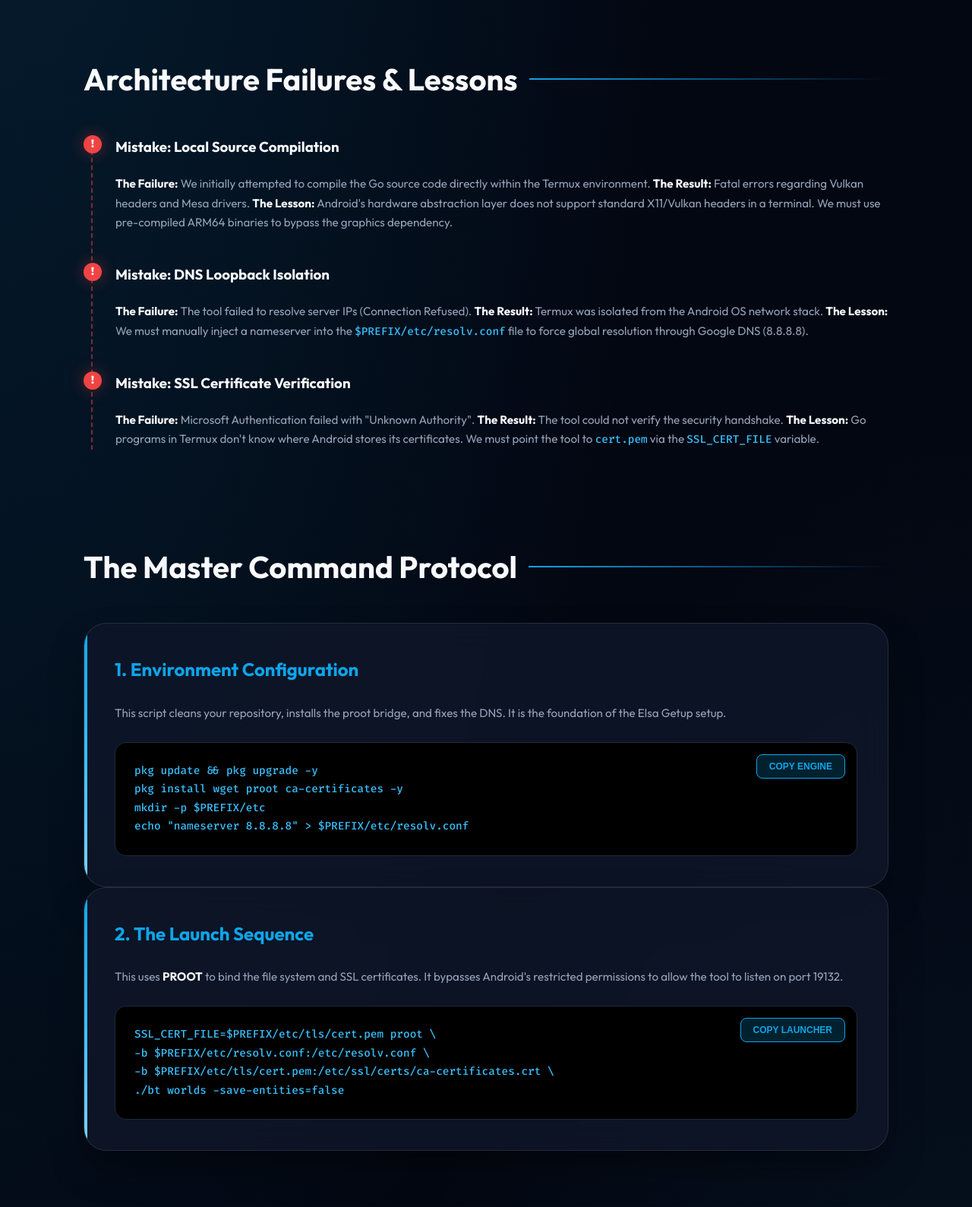
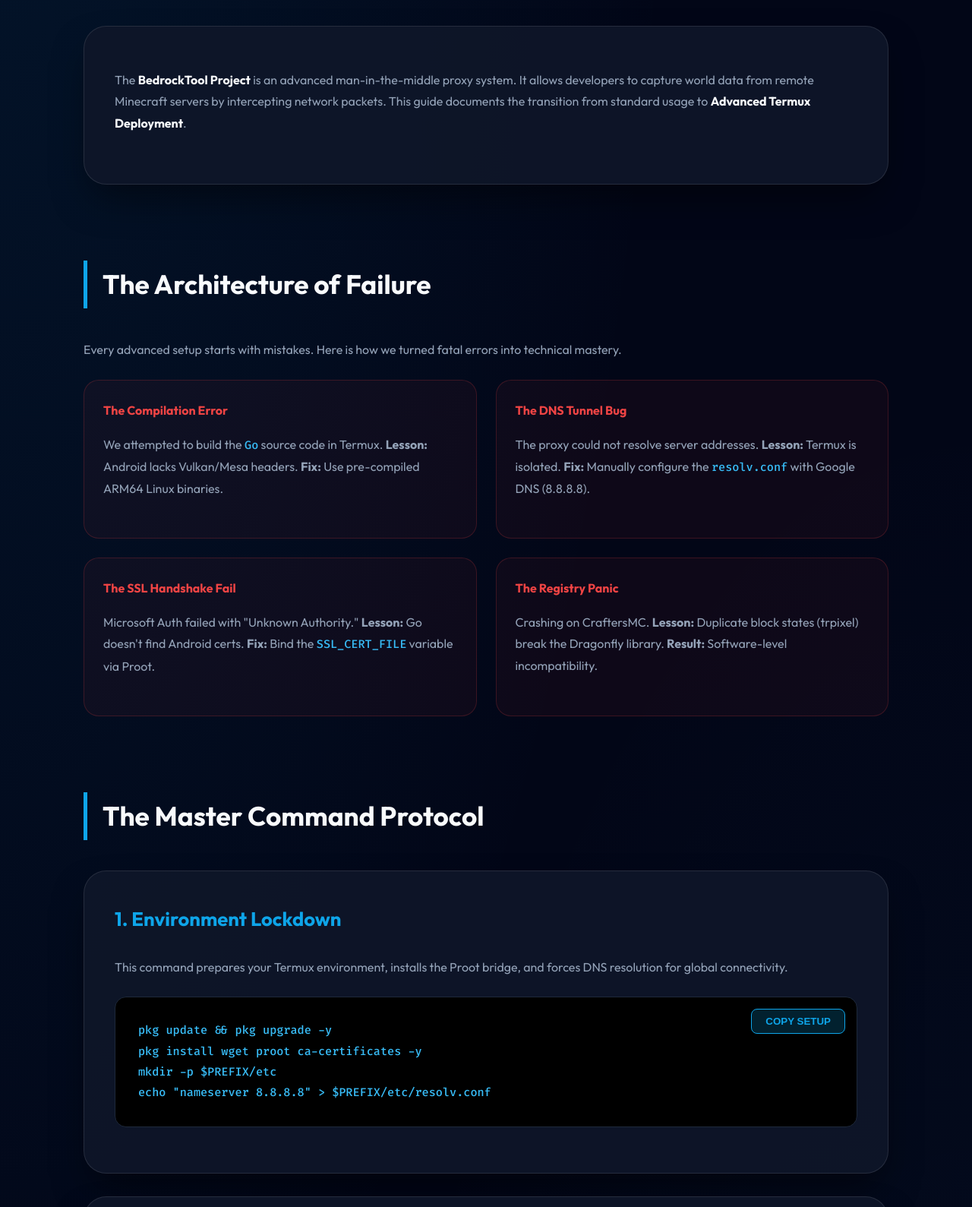
Before and after one commit to VINXProjectz/bedrocktool-guide, a plain HTML site: page index.html in a window 1280 px wide. Shown: the part 643-2232 px from the top of the page at 76% size. Drawn offline with Linux system fonts and the light colour scheme.

Commit message:
Update index.html

```diff
--- a/index.html
+++ b/index.html
@@ -1,272 +1,177 @@
+
 <!DOCTYPE html>
 <html lang="en">
 <head>
     <meta charset="UTF-8">
     <meta name="viewport" content="width=device-width, initial-scale=1.0">
-    <title>ELSA GETUP | The Bedrock Architect</title>
-    <!-- Premium Fonts -->
+    <title>ELSA GETUP | Bedrock Proxy Architect</title>
     <link href="https://fonts.googleapis.com/css2?family=Outfit:wght@100;400;700;900&family=Fira+Code:wght@300;500&display=swap" rel="stylesheet">
     <style>
         :root {
-            --frost-bg: #030712;
+            --frost-bg: #020617;
             --ice-blue: #0ea5e9;
             --crystal-white: #f8fafc;
-            --shadow-depth: 0 25px 50px -12px rgba(0, 0, 0, 0.5);
-            --glass-bg: rgba(15, 23, 42, 0.8);
+            --glass-bg: rgba(15, 23, 42, 0.9);
+            --border: rgba(255, 255, 255, 0.1);
             --accent-gradient: linear-gradient(135deg, #0ea5e9 0%, #38bdf8 50%, #7dd3fc 100%);
-            --error-glow: 0 0 20px rgba(239, 68, 68, 0.4);
+            --error-red: #ef4444;
         }
 
-        * {
-            box-sizing: border-box;
-            scroll-behavior: smooth;
-        }
+        * { box-sizing: border-box; scroll-behavior: smooth; }
 
         body {
             background-color: var(--frost-bg);
             background-image:
-                radial-gradient(at 0% 0%, rgba(14, 165, 233, 0.15) 0, transparent 50%),
-                radial-gradient(at 100% 100%, rgba(56, 189, 248, 0.1) 0, transparent 50%);
+                radial-gradient(at 0% 0%, rgba(14, 165, 233, 0.1) 0, transparent 50%),
+                radial-gradient(at 100% 100%, rgba(56, 189, 248, 0.05) 0, transparent 50%);
             color: var(--crystal-white);
             font-family: 'Outfit', sans-serif;
             margin: 0;
-            line-height: 1.7;
-            overflow-x: hidden;
+            line-height: 1.8;
         }
 
-        /* Hero Section */
-        .hero {
-            height: 80vh;
-            display: flex;
-            flex-direction: column;
-            justify-content: center;
-            align-items: center;
+        .container { max-width: 1100px; margin: 0 auto; padding: 60px 20px; }
+
+        /* Hero UI */
+        header {
             text-align: center;
-            padding: 0 20px;
+            padding: 100px 0;
+            background: var(--glass-bg);
+            backdrop-filter: blur(20px);
+            border-bottom: 1px solid var(--border);
+            border-radius: 0 0 50px 50px;
+            margin-bottom: 80px;
         }
 
-        .hero h1 {
-            font-size: clamp(3rem, 10vw, 6rem);
+        h1 {
+            font-size: clamp(3.5rem, 8vw, 5.5rem);
             font-weight: 900;
             margin: 0;
-            letter-spacing: -2px;
             background: var(--accent-gradient);
             -webkit-background-clip: text;
             -webkit-text-fill-color: transparent;
-            text-shadow: 0 10px 30px rgba(14, 165, 233, 0.3);
+            letter-spacing: -3px;
         }
 
-        .hero p {
-            font-size: 1.25rem;
-            max-width: 600px;
-            opacity: 0.8;
-            margin-top: 20px;
-            font-weight: 300;
-        }
+        .brand-subtitle { font-size: 1.2rem; opacity: 0.6; letter-spacing: 4px; text-transform: uppercase; margin-top: 10px; }
 
-        /* Layout Container */
-        .container {
-            max-width: 1100px;
-            margin: 0 auto;
-            padding: 40px 20px;
-        }
-
-        /* Section Styling */
-        section {
-            margin-bottom: 120px;
-            animation: fadeIn 1s ease-out;
-        }
-
-        h2 {
-            font-size: 2.5rem;
-            margin-bottom: 40px;
-            display: flex;
-            align-items: center;
-            gap: 15px;
-        }
-
-        h2::after {
-            content: "";
-            height: 2px;
-            flex-grow: 1;
-            background: linear-gradient(to right, var(--ice-blue), transparent);
-        }
-
-        /* Cards and Content */
-        .grid {
-            display: grid;
-            grid-template-columns: repeat(auto-fit, minmax(320px, 1fr));
-            gap: 30px;
-        }
+        /* Documentation Style */
+        section { margin-bottom: 100px; }
+        h2 { font-size: 2.2rem; border-left: 5px solid var(--ice-blue); padding-left: 20px; margin-bottom: 40px; }
 
         .card {
             background: var(--glass-bg);
-            backdrop-filter: blur(20px);
-            border: 1px solid rgba(255, 255, 255, 0.1);
+            border: 1px solid var(--border);
             padding: 40px;
             border-radius: 30px;
-            box-shadow: var(--shadow-depth);
-            position: relative;
-            overflow: hidden;
-        }
-
-        .card::before {
-            content: "";
-            position: absolute;
-            top: 0; left: 0; width: 4px; height: 100%;
-            background: var(--accent-gradient);
-        }
-
-        .card h3 {
-            font-size: 1.5rem;
-            margin-top: 0;
-            color: var(--ice-blue);
-        }
-
-        /* The Explanation Briefs */
-        .brief {
-            font-size: 0.95rem;
-            color: #94a3b8;
-            margin-bottom: 25px;
-        }
-
-        .brief b {
-            color: var(--crystal-white);
-        }
-
-        /* Command Engine */
-        .code-engine {
-            background: #000;
-            border-radius: 15px;
-            padding: 25px;
-            position: relative;
-            border: 1px solid #1e293b;
-        }
-
-        .code-engine pre {
-            margin: 0;
-            overflow-x: auto;
-        }
-
-        code {
-            font-family: 'Fira Code', monospace;
-            font-size: 0.9rem;
-            color: #38bdf8;
-        }
-
-        .copy-btn {
-            position: absolute;
-            top: 15px; right: 15px;
-            background: rgba(14, 165, 233, 0.2);
-            border: 1px solid var(--ice-blue);
-            color: var(--ice-blue);
-            padding: 8px 16px;
-            border-radius: 8px;
-            cursor: pointer;
-            font-weight: 600;
-            font-size: 0.75rem;
-            transition: 0.3s;
-        }
-
-        .copy-btn:hover {
-            background: var(--ice-blue);
-            color: white;
-        }
-
-        /* Diagnostics & Mistakes Section */
-        .mistake-log {
-            border-left: 2px dashed rgba(239, 68, 68, 0.5);
-            padding-left: 30px;
-            margin-left: 10px;
-        }
-
-        .log-item {
-            margin-bottom: 40px;
+            margin-bottom: 30px;
+            box-shadow: 0 25px 50px -12px rgba(0, 0, 0, 0.5);
             position: relative;
         }
 
-        .log-item::before {
-            content: "!";
-            position: absolute;
-            left: -42px;
-            top: 0;
-            width: 24px; height: 24px;
-            background: #ef4444;
-            color: white;
-            border-radius: 50%;
-            display: flex;
-            align-items: center; justify-content: center;
-            font-weight: 900;
-            font-size: 14px;
-            box-shadow: var(--error-glow);
+        .card h3 { color: var(--ice-blue); margin-top: 0; font-size: 1.6rem; }
+
+        .explanation { color: #94a3b8; font-size: 1rem; margin-bottom: 25px; }
+        .highlight { color: var(--crystal-white); font-weight: 600; }
+
+        /* The Mistake Table */
+        .mistake-grid { display: grid; grid-template-columns: 1fr 1fr; gap: 25px; }
+        @media (max-width: 800px) { .mistake-grid { grid-template-columns: 1fr; } }
+
+        .mistake-box {
+            background: rgba(239, 68, 68, 0.05);
+            border: 1px solid rgba(239, 68, 68, 0.2);
+            padding: 25px;
+            border-radius: 20px;
+        }
+        .mistake-box h4 { color: var(--error-red); margin: 0 0 10px 0; }
+
+        /* Code Block Engine */
+        .code-block {
+            background: #000;
+            border-radius: 15px;
+            padding: 30px;
+            position: relative;
+            border: 1px solid #1e293b;
+            margin: 20px 0;
+        }
+
+        pre { margin: 0; overflow-x: auto; }
+        code { font-family: 'Fira Code', monospace; color: #38bdf8; font-size: 0.95rem; }
+
+        .copy-btn {
+            position: absolute; top: 15px; right: 15px;
+            background: rgba(14, 165, 233, 0.2); border: 1px solid var(--ice-blue);
+            color: var(--ice-blue); padding: 8px 18px; border-radius: 8px;
+            cursor: pointer; font-weight: 700; transition: 0.3s;
+        }
+        .copy-btn:hover { background: var(--ice-blue); color: white; }
+
+        /* Future Roadmap */
+        .roadmap { border-left: 2px solid var(--ice-blue); padding-left: 30px; margin-left: 15px; }
+        .roadmap-item { margin-bottom: 40px; position: relative; }
+        .roadmap-item::before {
+            content: ""; position: absolute; left: -37px; top: 10px;
+            width: 12px; height: 12px; background: var(--ice-blue); border-radius: 50%;
         }
 
         /* Footer */
         footer {
-            background: rgba(2, 6, 23, 0.95);
-            padding: 60px 20px;
-            text-align: center;
-            border-top: 1px solid rgba(255, 255, 255, 0.05);
+            background: #010409; padding: 80px 20px; text-align: center;
+            border-top: 1px solid var(--border);
         }
+        .footer-logo { font-weight: 900; font-size: 1.8rem; margin-bottom: 10px; }
 
-        .footer-brand {
-            font-weight: 900;
-            font-size: 1.5rem;
-            letter-spacing: 2px;
-            margin-bottom: 10px;
-        }
-
-        @keyframes fadeIn {
-            from { opacity: 0; transform: translateY(20px); }
-            to { opacity: 1; transform: translateY(0); }
-        }
-
-        /* Responsiveness */
-        @media (max-width: 768px) {
-            .hero h1 { font-size: 3rem; }
-            .grid { grid-template-columns: 1fr; }
-        }
     </style>
 </head>
 <body>
 
-    <div class="hero">
+    <header>
         <h1>ELSA GETUP</h1>
-        <p>A premium development journal documenting the journey of Bedrock architecture, proxy mastery, and the technical correction of every error.</p>
-    </div>
+        <div class="brand-subtitle">The Bedrock Architect Portal</div>
+    </header>
 
     <div class="container">
 
-        <!-- Phase 1: Mistakes & Solutions -->
+        <section id="summary">
+            <h2>Executive Summary</h2>
+            <div class="card">
+                <p class="explanation">
+                    The <span class="highlight">BedrockTool Project</span> is an advanced man-in-the-middle proxy system. It allows developers to capture world data from remote Minecraft servers by intercepting network packets. This guide documents the transition from standard usage to <span class="highlight">Advanced Termux Deployment</span>.
+                </p>
+            </div>
+        </section>
+
         <section id="mistakes">
-            <h2>Architecture Failures & Lessons</h2>
-            <div class="mistake-log">
-                <div class="log-item">
-                    <h3>Mistake: Local Source Compilation</h3>
-                    <p class="brief"><b>The Failure:</b> We initially attempted to compile the Go source code directly within the Termux environment. <b>The Result:</b> Fatal errors regarding Vulkan headers and Mesa drivers. <b>The Lesson:</b> Android's hardware abstraction layer does not support standard X11/Vulkan headers in a terminal. We must use pre-compiled ARM64 binaries to bypass the graphics dependency.</p>
+            <h2>The Architecture of Failure</h2>
+            <p class="explanation">Every advanced setup starts with mistakes. Here is how we turned fatal errors into technical mastery.</p>
+            <div class="mistake-grid">
+                <div class="mistake-box">
+                    <h4>The Compilation Error</h4>
+                    <p class="explanation">We attempted to build the <code>Go</code> source code in Termux. <b>Lesson:</b> Android lacks Vulkan/Mesa headers. <b>Fix:</b> Use pre-compiled ARM64 Linux binaries.</p>
                 </div>
-
-                <div class="log-item">
-                    <h3>Mistake: DNS Loopback Isolation</h3>
-                    <p class="brief"><b>The Failure:</b> The tool failed to resolve server IPs (Connection Refused). <b>The Result:</b> Termux was isolated from the Android OS network stack. <b>The Lesson:</b> We must manually inject a nameserver into the <code>$PREFIX/etc/resolv.conf</code> file to force global resolution through Google DNS (8.8.8.8).</p>
+                <div class="mistake-box">
+                    <h4>The DNS Tunnel Bug</h4>
+                    <p class="explanation">The proxy could not resolve server addresses. <b>Lesson:</b> Termux is isolated. <b>Fix:</b> Manually configure the <code>resolv.conf</code> with Google DNS (8.8.8.8).</p>
                 </div>
-
-                <div class="log-item">
-                    <h3>Mistake: SSL Certificate Verification</h3>
-                    <p class="brief"><b>The Failure:</b> Microsoft Authentication failed with "Unknown Authority". <b>The Result:</b> The tool could not verify the security handshake. <b>The Lesson:</b> Go programs in Termux don't know where Android stores its certificates. We must point the tool to <code>cert.pem</code> via the <code>SSL_CERT_FILE</code> variable.</p>
+                <div class="mistake-box">
+                    <h4>The SSL Handshake Fail</h4>
+                    <p class="explanation">Microsoft Auth failed with "Unknown Authority." <b>Lesson:</b> Go doesn't find Android certs. <b>Fix:</b> Bind the <code>SSL_CERT_FILE</code> variable via Proot.</p>
+                </div>
+                <div class="mistake-box">
+                    <h4>The Registry Panic</h4>
+                    <p class="explanation">Crashing on CraftersMC. <b>Lesson:</b> Duplicate block states (trpixel) break the Dragonfly library. <b>Result:</b> Software-level incompatibility.</p>
                 </div>
             </div>
         </section>
 
-        <!-- Phase 2: The Master Commands -->
-        <section id="commands">
+        <section id="master-commands">
             <h2>The Master Command Protocol</h2>
-
             <div class="card">
-                <h3>1. Environment Configuration</h3>
-                <p class="brief">This script cleans your repository, installs the proot bridge, and fixes the DNS. It is the foundation of the Elsa Getup setup.</p>
-                <div class="code-engine">
-                    <button class="copy-btn" onclick="copy(this)">COPY ENGINE</button>
+                <h3>1. Environment Lockdown</h3>
+                <p class="explanation">This command prepares your Termux environment, installs the Proot bridge, and forces DNS resolution for global connectivity.</p>
+                <div class="code-block">
+                    <button class="copy-btn" onclick="copy(this)">COPY SETUP</button>
                     <pre><code>pkg update && pkg upgrade -y
 pkg install wget proot ca-certificates -y
 mkdir -p $PREFIX/etc
@@ -275,83 +180,70 @@
             </div>
 
             <div class="card">
-                <h3>2. The Launch Sequence</h3>
-                <p class="brief">This uses <b>PROOT</b> to bind the file system and SSL certificates. It bypasses Android's restricted permissions to allow the tool to listen on port 19132.</p>
-                <div class="code-engine">
-                    <button class="copy-btn" onclick="copy(this)">COPY LAUNCHER</button>
-                    <pre><code>SSL_CERT_FILE=$PREFIX/etc/tls/cert.pem proot \
--b $PREFIX/etc/resolv.conf:/etc/resolv.conf \
--b $PREFIX/etc/tls/cert.pem:/etc/ssl/certs/ca-certificates.crt \
+                <h3>2. Binary Acquisition</h3>
+                <p class="explanation">Fetching the specific ARM64 architecture build required for modern Android processors.</p>
+                <div class="code-block">
+                    <button class="copy-btn" onclick="copy(this)">COPY BINARY</button>
+                    <pre><code>wget https://github.com/bedrock-tool/bedrocktool/releases/download/r1.55.1/bedrocktool-linux-arm64-1.55.1-0 -O bt
+chmod +x bt</code></pre>
+                </div>
+            </div>
+
+            <div class="card">
+                <h3>3. The Execution Sequence</h3>
+                <p class="explanation">The final "Master Run" command. This uses <code>proot</code> to trick the tool into thinking it's in a standard Linux OS with proper certificate paths.</p>
+                <div class="code-block">
+                    <button class="copy-btn" onclick="copy(this)">COPY MASTER RUN</button>
+                    <pre><code>SSL_CERT_FILE=$PREFIX/etc/tls/cert.pem proot \\
+-b $PREFIX/etc/resolv.conf:/etc/resolv.conf \\
+-b $PREFIX/etc/tls/cert.pem:/etc/ssl/certs/ca-certificates.crt \\
 ./bt worlds -save-entities=false</code></pre>
                 </div>
             </div>
         </section>
 
-        <!-- Phase 3: The JavaScript Logic -->
-        <section id="scripting">
-            <h2>Minion AI: JavaScript Logic</h2>
-            <div class="card">
-                <p class="brief">For the Hypixel Minion recreation in Bedrock, we use the <b>Scripting API</b>. This logic handles block detection, inventory management, and animation triggers.</p>
-                <div class="code-engine">
-                    <button class="copy-btn" onclick="copy(this)">COPY MINION API</button>
-                    <pre><code>import { world, system } from "@minecraft/server";
-
-system.runInterval(() => {
-    // Locate minions in the dimension
-    const minions = world.getDimension("overworld").getEntities({ type: "my:minion" });
-
-    for (const minion of minions) {
-        // Detect block in view direction (max 2 blocks)
-        const block = minion.getBlockFromViewDirection({ maxDistance: 2 });
-
-        if (block && block.typeId === "minecraft:cobblestone") {
-            // Execution logic: Clear block -> Add Score -> Play Animation
-            minion.runCommandAsync("animation @s animation.minion.mine");
-            block.setType("minecraft:air");
-            minion.runCommandAsync("scoreboard players add @s storage 1");
-        }
-    }
-}, 100); // Pulse every 5 seconds</code></pre>
+        <section id="roadmap">
+            <h2>Roadmap: What to do Next?</h2>
+            <div class="roadmap">
+                <div class="roadmap-item">
+                    <span class="highlight">Map Conversion:</span> Use the <b>Amulet Map Editor</b> on PC to convert your captured worlds into unique hubs.
                 </div>
-            </div>
-        </section>
-
-        <!-- Phase 4: Error Diagnostic Room -->
-        <section id="diagnostics">
-            <h2>The Panic Room: Registry Diagnostics</h2>
-            <div class="card" style="border: 1px solid rgba(239, 68, 68, 0.3);">
-                <p class="brief"><b>Error:</b> <code>cannot register the same state twice</code> (Go Panic)<br>
-                <b>Explanation:</b> This is a Block Registry conflict. When a server (like CraftersMC) sends duplicate custom block data, the tool's internal library (Dragonfly) crashes to prevent world corruption. This is a <b>software-level incompatibility</b> that no user command can fix until the tool is updated.</p>
+                <div class="roadmap-item">
+                    <span class="highlight">UI Development:</span> Deploy this Elsa Getup guide to <b>GitHub Pages</b> to provide a clean copy-paste resource for your subscribers.
+                </div>
+                <div class="roadmap-item">
+                    <span class="highlight">Server Modding:</span> Explore the <b>Bedrock Scripting API</b> to add custom features like shops and portals to your downloaded worlds.
+                </div>
             </div>
         </section>
 
     </div>
 
     <footer>
-        <div class="footer-brand">VINX - MCPE</div>
-        <p>Automated Developer Guide & Mastery Portal</p>
-        <p>&copy; <span id="year"></span> | Created and Maintained by VINX - MCPE</p>
+        <div class="footer-logo">VINX - MCPE</div>
+        <p>Premium Developer Documentation | Master Architect v2.0</p>
+        <p>&copy; <span id="currentYear"></span> | Created by VINX - MCPE</p>
     </footer>
 
     <script>
-        // Automatic Year Update
-        document.getElementById('year').textContent = new Date().getFullYear();
-
-        // High-Performance Copy System
+        // Copy Engine
         function copy(btn) {
             const code = btn.nextElementSibling.innerText;
             navigator.clipboard.writeText(code).then(() => {
-                const originalText = btn.innerText;
-                btn.innerText = "COPIED TO CLIPBOARD";
+                const original = btn.innerText;
+                btn.innerText = "COPIED!";
                 btn.style.background = "#0ea5e9";
-                btn.style.color = "#fff";
+                btn.style.color = "white";
                 setTimeout(() => {
-                    btn.innerText = originalText;
+                    btn.innerText = original;
                     btn.style.background = "rgba(14, 165, 233, 0.2)";
                     btn.style.color = "#0ea5e9";
-                }, 2500);
+                }, 2000);
             });
         }
+
+        // Automatic Year Engine
+        document.getElementById('currentYear').textContent = new Date().getFullYear();
     </script>
 </body>
 </html>
```
